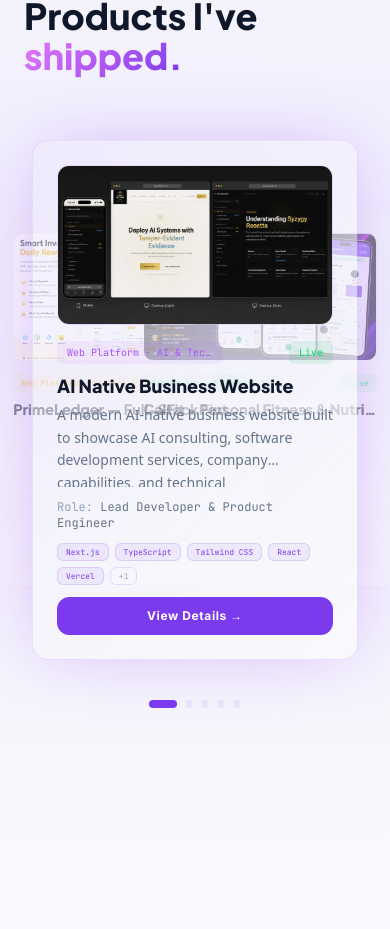
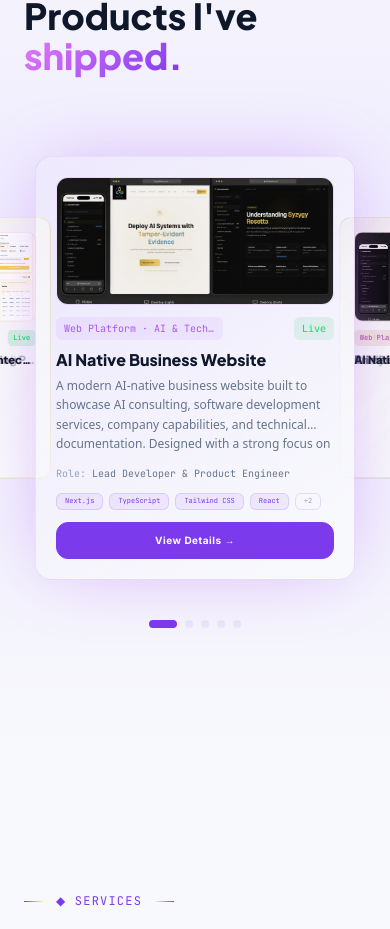
Before and after one commit to adiiaot/Aot-network-portfolio, a Next.js app: page / in a window 390 px wide. Shown: the part 1325-2254 px from the top of the page. Built offline with nearby package versions, Linux system fonts and the light colour scheme; no server answers.

Commit message:
fix: responsive carousel with percentage-based positioning

```diff
--- a/src/components/sections/Work.tsx
+++ b/src/components/sections/Work.tsx
@@ -12,8 +12,18 @@ export function Work() {
   const [isDragging, setIsDragging] = useState(false);
   const [dragOffset, setDragOffset] = useState(0);
   const [dragStartX, setDragStartX] = useState(0);
+  const [containerWidth, setContainerWidth] = useState(0);
   const containerRef = useRef<HTMLDivElement>(null);
   const allProjects = projects;
+
+  useEffect(() => {
+    const el = containerRef.current;
+    if (!el) return;
+    const update = () => setContainerWidth(el.offsetWidth);
+    update();
+    window.addEventListener("resize", update);
+    return () => window.removeEventListener("resize", update);
+  }, []);
 
   const wrapIndex = (i: number) =>
     ((i % allProjects.length) + allProjects.length) % allProjects.length;
@@ -39,7 +49,8 @@ export function Work() {
   const handleDragEnd = () => {
     if (!isDragging) return;
     setIsDragging(false);
-    if (Math.abs(dragOffset) > 60) {
+    const threshold = Math.max(40, containerWidth * 0.08);
+    if (Math.abs(dragOffset) > threshold) {
       goTo(dragOffset > 0 ? -1 : 1);
     }
     setDragOffset(0);
@@ -48,7 +59,6 @@ export function Work() {
   useEffect(() => {
     const container = containerRef.current;
     if (!container) return;
-
     const onWheel = (e: WheelEvent) => {
       if (Math.abs(e.deltaX) > Math.abs(e.deltaY)) {
         e.preventDefault();
@@ -60,14 +70,68 @@ export function Work() {
     return () => container.removeEventListener("wheel", onWheel);
   }, [goTo]);
 
+  const isMobile = containerWidth < 768;
   const prev = wrapIndex(activeIndex - 1);
   const next = wrapIndex(activeIndex + 1);
   const prev2 = wrapIndex(activeIndex - 2);
   const next2 = wrapIndex(activeIndex + 2);
+  const prev3 = wrapIndex(activeIndex - 3);
+  const next3 = wrapIndex(activeIndex + 3);
+  const prev4 = wrapIndex(activeIndex - 4);
+  const next4 = wrapIndex(activeIndex + 4);
+  const prev5 = wrapIndex(activeIndex - 5);
+  const next5 = wrapIndex(activeIndex + 5);
 
-  const totalTilt = dragOffset;
-  const tiltClamped = Math.max(-120, Math.min(120, totalTilt));
-  const dragProgress = tiltClamped / 120;
+  const tiltClamped = Math.max(-containerWidth * 0.3, Math.min(containerWidth * 0.3, dragOffset));
+  const dragProgress = containerWidth > 0 ? tiltClamped / (containerWidth * 0.3) : 0;
+
+  const getCardConfig = (position: string) => {
+    if (containerWidth < 480) {
+      const configs: Record<string, { xPct: number; s: number }> = {
+        prev: { xPct: -75, s: 0.7 },
+        active: { xPct: 0, s: 1 },
+        next: { xPct: 75, s: 0.7 },
+      };
+      return configs[position] || null;
+    }
+    if (containerWidth < 768) {
+      const configs: Record<string, { xPct: number; s: number }> = {
+        prev: { xPct: -65, s: 0.75 },
+        active: { xPct: 0, s: 1 },
+        next: { xPct: 65, s: 0.75 },
+      };
+      return configs[position] || null;
+    }
+    const configs: Record<string, { xPct: number; s: number }> = {
+      prev2: { xPct: -85, s: 0.55 },
+      prev: { xPct: -48, s: 0.78 },
+      active: { xPct: 0, s: 1 },
+      next: { xPct: 48, s: 0.78 },
+      next2: { xPct: 85, s: 0.55 },
+    };
+    return configs[position] || null;
+  };
+
+  const cards = !isMobile
+    ? [
+        { idx: prev2, pos: "prev2" as const },
+        { idx: prev, pos: "prev" as const },
+        { idx: activeIndex, pos: "active" as const },
+        { idx: next, pos: "next" as const },
+        { idx: next2, pos: "next2" as const },
+      ]
+    : [
+        { idx: prev4, pos: "prev" as const },
+        { idx: prev3, pos: "prev" as const },
+        { idx: prev2, pos: "prev" as const },
+        { idx: prev, pos: "prev" as const },
+        { idx: activeIndex, pos: "active" as const },
+        { idx: next, pos: "next" as const },
+        { idx: next2, pos: "next" as const },
+        { idx: next3, pos: "next" as const },
+        { idx: next4, pos: "next" as const },
+        { idx: next5, pos: "next" as const },
+      ];
 
   return (
     <section
@@ -100,11 +164,10 @@ export function Work() {
           </h2>
         </div>
 
-        {/* Carousel */}
         <div
           ref={containerRef}
-          className="relative select-none"
-          style={{ height: "520px" }}
+          className="relative select-none mx-auto"
+          style={{ height: isMobile ? "440px" : "520px", maxWidth: "1000px" }}
           onMouseDown={(e) => handleDragStart(e.clientX)}
           onMouseMove={(e) => handleDragMove(e.clientX)}
           onMouseUp={handleDragEnd}
@@ -113,141 +176,74 @@ export function Work() {
           onTouchMove={(e) => handleDragMove(e.touches[0].clientX)}
           onTouchEnd={handleDragEnd}
         >
-          {/* Slide 2 back */}
-          <CarouselCard
-            project={allProjects[prev2]}
-            position="prev2"
-            dragProgress={dragProgress}
-            onClick={() => goTo(-1)}
-          />
+          {cards.map(({ idx, pos }) => {
+            const cfg = getCardConfig(pos);
+            if (!cfg) return null;
+            const isActive = pos === "active";
+            const pct = cfg.xPct;
+            const zIndexOrder = isMobile
+              ? pos === "active" ? 20 : Math.abs(pct) > 70 ? 1 : 10 - Math.abs(pct)
+              : pos === "active" ? 5 : pos === "prev" || pos === "next" ? 3 : 1;
 
-          <CarouselCard
-            project={allProjects[prev]}
-            position="prev"
-            dragProgress={dragProgress}
-            onClick={() => goTo(-1)}
-          />
+            const dragShift = isActive
+              ? 0
+              : dragProgress * pct;
 
-          <CarouselCard
-            project={allProjects[activeIndex]}
-            position="active"
-            dragProgress={dragProgress}
-            onClick={() => {}}
-            active
-          />
+            const translateX = containerWidth > 0 ? (pct + dragShift) * containerWidth / 100 : 0;
+            const s = isActive
+              ? 1 + Math.abs(dragProgress) * 0.15
+              : cfg.s - Math.abs(dragProgress) * 0.12;
+            const o = isActive
+              ? 1
+              : Math.max(0, Math.min(1, 1 - Math.abs(dragProgress)));
 
-          <CarouselCard
-            project={allProjects[next]}
-            position="next"
-            dragProgress={dragProgress}
-            onClick={() => goTo(1)}
-          />
-
-          <CarouselCard
-            project={allProjects[next2]}
-            position="next2"
-            dragProgress={dragProgress}
-            onClick={() => goTo(1)}
-          />
-        </div>
-
-        {/* Dots */}
-        <div className="flex justify-center items-center gap-2 mt-10">
-          {allProjects.map((_, i) => (
-            <button
-              key={i}
-              onClick={() => setActiveIndex(i)}
-              className="rounded-full transition-all duration-300"
-              style={{
-                width: i === activeIndex ? 28 : 8,
-                height: 8,
-                background:
-                  i === activeIndex
-                    ? "var(--accent-primary)"
-                    : "var(--border-color-light)",
-              }}
-              aria-label={`Go to project ${i + 1}`}
-            />
-          ))}
-        </div>
-      </div>
-    </section>
-  );
-}
-
-function CarouselCard({
-  project,
-  position,
-  scale,
-  dragProgress,
-  onClick,
-  active,
-}: {
-  project: (typeof import("@/data/projects").projects)[0];
-  position: "prev2" | "prev" | "active" | "next" | "next2";
-  scale?: number;
-  dragProgress: number;
-  onClick: () => void;
-  active?: boolean;
-}) {
-  const p = project;
-
-  const baseConfig: Record<string, { x: number; s: number; o: number; z: number }> = {
-    prev2: { x: -140, s: 0.6, o: 0, z: 0 },
-    prev: { x: -65, s: 0.8, o: 0.5, z: 1 },
-    active: { x: 0, s: 1, o: 1, z: 3 },
-    next: { x: 65, s: 0.8, o: 0.5, z: 1 },
-    next2: { x: 140, s: 0.6, o: 0, z: 0 },
-  };
-
-  const cfg = baseConfig[position];
-  const dragShift = dragProgress * (position === "active" ? 0 : position === "prev" ? -65 : position === "next" ? -65 : position === "prev2" ? -140 : position === "next2" ? -140 : 0);
-
-  const translateX = cfg.x + dragShift;
-  const s = active ? cfg.s + Math.abs(dragProgress) * 0.2 : cfg.s - Math.abs(dragProgress) * 0.1;
-  const o = Math.max(0, Math.min(1, cfg.o - Math.abs(dragProgress) * 0.3));
+            const cardWidth = isMobile ? "min(85vw, 320px)" : "min(40vw, 340px)";
 
             return (
               <div
-      className="absolute inset-0 flex items-center justify-center cursor-pointer"
+                key={`${pos}-${idx}`}
+                className="absolute top-0 flex items-start justify-center cursor-pointer pt-4"
                 style={{
-        transform: `translateX(${translateX}px) scale(${Math.max(0.4, s)})`,
+                  left: "50%",
+                  width: cardWidth,
+                  height: "100%",
+                  transform: `translateX(-50%) translateX(${translateX}px) scale(${Math.max(0.4, s)})`,
                   opacity: o,
-        zIndex: cfg.z,
-        transition: !active
-          ? "transform 0.6s cubic-bezier(0.25, 0.46, 0.45, 0.94), opacity 0.6s cubic-bezier(0.25, 0.46, 0.45, 0.94)"
-          : "none",
-        pointerEvents: o < 0.1 ? "none" : "auto",
+                  zIndex: zIndexOrder,
+                  transition: isActive
+                    ? "none"
+                    : "transform 0.6s cubic-bezier(0.25, 0.46, 0.45, 0.94), opacity 0.6s cubic-bezier(0.25, 0.46, 0.45, 0.94)",
+                  pointerEvents: o < 0.05 ? "none" : "auto",
                 }}
-      onClick={active ? undefined : onClick}
+                onClick={isActive ? undefined : () => goTo(pos === "prev" || pos === "prev2" ? -1 : 1)}
               >
                 <div
-        className="relative border rounded-2xl p-6 flex flex-col transition-shadow duration-500 w-full max-w-sm mx-2"
+                  className="relative border rounded-2xl p-5 flex flex-col transition-shadow duration-500 w-full"
                   style={{
-          borderColor: `${p.accent}25`,
-          background: `linear-gradient(135deg,${p.accent}06 0%, var(--bg-primary) 100%)`,
-          boxShadow: active ? `0 0 70px -15px ${p.accent}70` : "none",
-          height: active ? "100%" : "90%",
+                    borderColor: `${allProjects[idx].accent}25`,
+                    background: `linear-gradient(135deg,${allProjects[idx].accent}06 0%, var(--bg-primary) 100%)`,
+                    boxShadow: isActive ? `0 0 70px -15px ${allProjects[idx].accent}70` : "none",
+                    height: isActive ? "100%" : "88%",
                   }}
                 >
-        {active && (
+                  {isActive && (
                     <Link
-            href={`/projects/${p.id}`}
+                      href={`/projects/${allProjects[idx].id}`}
                       className="absolute inset-0 z-10 rounded-2xl"
-            aria-label={`View details for ${p.name}`}
+                      aria-label={`View details for ${allProjects[idx].name}`}
                     />
                   )}
                   <div
-          className="w-full h-40 rounded-xl mb-4 flex items-center justify-center relative overflow-hidden shrink-0"
+                    className="w-full h-32 md:h-40 rounded-xl mb-3 flex items-center justify-center relative overflow-hidden shrink-0"
                     style={{
-            background: `linear-gradient(135deg,${p.accent}12 0%, var(--bg-primary) 100%)`,
-            border: `1px solid ${p.accent}20`,
+                      background: `linear-gradient(135deg,${allProjects[idx].accent}12 0%, var(--bg-primary) 100%)`,
+                      border: `1px solid ${allProjects[idx].accent}20`,
                     }}
                   >
-          {p.imageUrl ? (
+                    {allProjects[idx].imageUrl ? (
                       <Image
-              src={p.imageUrl}
-              alt={p.name}
+                        src={allProjects[idx].imageUrl}
+                        alt={allProjects[idx].name}
                         fill
                         className="object-cover"
                         sizes="(max-width: 768px) 100vw, 400px"
@@ -271,62 +267,62 @@ function CarouselCard({
                       </>
                     )}
                   </div>
-        <div className="flex items-start justify-between mb-2 shrink-0">
+                  <div className="flex items-start justify-between mb-2 shrink-0 gap-1">
                     <span
-            className="text-[10px] px-2.5 py-1 rounded-md truncate max-w-[60%]"
+                      className="text-[10px] px-2 py-1 rounded-md truncate max-w-[60%]"
                       style={{
-              background: `${p.accent}15`,
-              color: p.accent,
+                        background: `${allProjects[idx].accent}15`,
+                        color: allProjects[idx].accent,
                         fontFamily: "'JetBrains Mono', monospace",
                       }}
                     >
-            {p.tag}
+                      {allProjects[idx].tag}
                     </span>
                     <span
-            className={`text-[10px] px-2.5 py-1 rounded-md font-mono shrink-0 ${
-              p.status === "Live"
+                      className={`text-[10px] px-2 py-1 rounded-md font-mono shrink-0 ${
+                        allProjects[idx].status === "Live"
                           ? "bg-green-500/10 text-green-400"
-                : p.status === "Open"
+                          : allProjects[idx].status === "Open"
                             ? "bg-fuchsia-500/10 text-fuchsia-400"
                             : "bg-purple-500/10 text-purple-400"
                       }`}
                     >
-            {p.status}
+                      {allProjects[idx].status}
                     </span>
                   </div>
                   <h3
-          className="text-lg font-black mb-1 truncate shrink-0"
+                    className="text-base md:text-lg font-black mb-1 truncate shrink-0"
                     style={{
                       fontFamily: "'Plus Jakarta Sans', sans-serif",
                       color: "var(--text-primary)",
                     }}
                   >
-          {p.name}
+                    {allProjects[idx].name}
                   </h3>
-        {active && (
+                  {isActive && (
                     <>
                       <p
-              className="text-sm leading-relaxed mb-3 flex-1 overflow-hidden line-clamp-3"
+                        className="text-xs md:text-sm leading-relaxed mb-3 flex-1 overflow-hidden line-clamp-3"
                         style={{ color: "var(--text-muted)" }}
                       >
-              {p.description}
+                        {allProjects[idx].description}
                       </p>
                       <div
-              className="text-xs mb-3 shrink-0"
+                        className="text-[10px] md:text-xs mb-3 shrink-0"
                         style={{
                           fontFamily: "'JetBrains Mono', monospace",
                           color: "var(--text-dim)",
                         }}
                       >
                         Role:{" "}
-              <span style={{ color: "var(--text-muted)" }}>{p.role}</span>
+                        <span style={{ color: "var(--text-muted)" }}>{allProjects[idx].role}</span>
                       </div>
-            {p.technologies.length > 0 && (
+                      {allProjects[idx].technologies.length > 0 && (
                         <div className="flex flex-wrap gap-1.5 mb-3 shrink-0">
-                {p.technologies.slice(0, 5).map((tech) => (
+                          {allProjects[idx].technologies.slice(0, 4).map((tech) => (
                             <span
                               key={tech}
-                    className="text-[8px] px-2 py-0.5 rounded-md"
+                              className="text-[7px] md:text-[8px] px-2 py-0.5 rounded-md"
                               style={{
                                 fontFamily: "'JetBrains Mono', monospace",
                                 background: "var(--bg-code-tag)",
@@ -337,23 +333,23 @@ function CarouselCard({
                               {tech}
                             </span>
                           ))}
-                {p.technologies.length > 5 && (
+                          {allProjects[idx].technologies.length > 4 && (
                             <span
-                    className="text-[8px] px-2 py-0.5 rounded-md"
+                              className="text-[7px] md:text-[8px] px-2 py-0.5 rounded-md"
                               style={{
                                 fontFamily: "'JetBrains Mono', monospace",
                                 color: "var(--text-dim)",
                                 border: "1px solid var(--border-color)",
                               }}
                             >
-                    +{p.technologies.length - 5}
+                              +{allProjects[idx].technologies.length - 4}
                             </span>
                           )}
                         </div>
                       )}
                       <Link
-              href={`/projects/${p.id}`}
-              className="block w-full text-center text-xs font-bold py-2.5 rounded-xl transition-all relative z-20 shrink-0"
+                        href={`/projects/${allProjects[idx].id}`}
+                        className="block w-full text-center text-[10px] md:text-xs font-bold py-2.5 rounded-xl transition-all relative z-20 shrink-0"
                         style={{
                           fontFamily: "'Inter', sans-serif",
                           letterSpacing: "0.05em",
@@ -375,4 +371,28 @@ function CarouselCard({
                 </div>
               </div>
             );
+          })}
+        </div>
+
+        <div className="flex justify-center items-center gap-2 mt-10">
+          {allProjects.map((_, i) => (
+            <button
+              key={i}
+              onClick={() => setActiveIndex(i)}
+              className="rounded-full transition-all duration-300"
+              style={{
+                width: i === activeIndex ? 28 : 8,
+                height: 8,
+                background:
+                  i === activeIndex
+                    ? "var(--accent-primary)"
+                    : "var(--border-color-light)",
+              }}
+              aria-label={`Go to project ${i + 1}`}
+            />
+          ))}
+        </div>
+      </div>
+    </section>
+  );
 }
```
Lines whose indentation alone changed are shown as unchanged.
